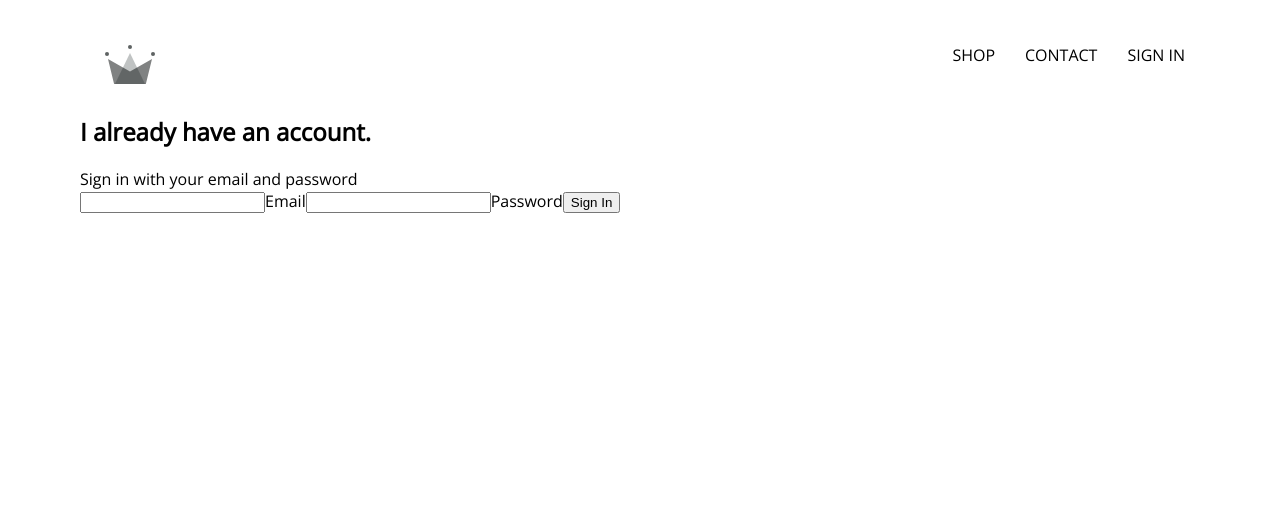
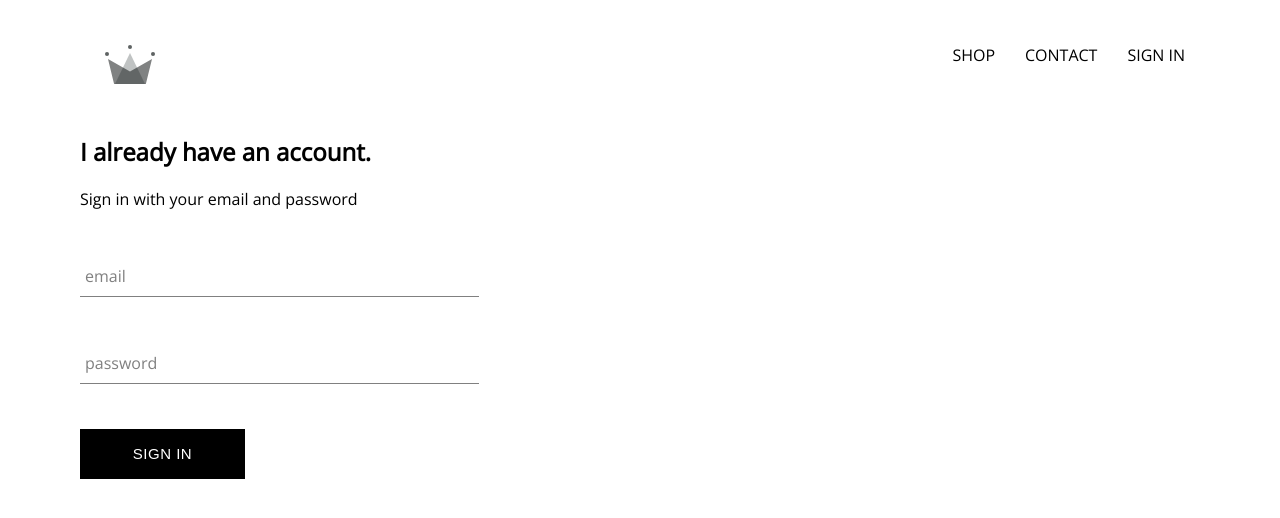
Before and after one commit to joshroxas-dev/clothing-commerce, a React (Create React App) app: page /authenticate in a window 1280 px wide. Shown: the top 518 px of the page. Built offline with nearby package versions, Linux system fonts and the light colour scheme.

Commit message:
sadfwefsdf

```diff
--- /dev/null
+++ b/src/components/custom-button/custom-button.component.jsx
@@ -0,0 +1,8 @@
+import React from "react";
+import "./custom-button.styles.scss";
+
+const CustomButton = ({ children, ...otherProps }) => {
+	return <button className="custom-button" {...otherProps}>{children}</button>
+};
+
+export default CustomButton;
--- /dev/null
+++ b/src/components/custom-button/custom-button.styles.scss
@@ -0,0 +1,22 @@
+.custom-button {
+    min-width: 165px;
+    width: auto;
+    height: 50px;
+    letter-spacing: 0.5px;
+    line-height: 50px;
+    padding: 0 35px 0 35px;
+    font-size: 15px;
+    background-color: black;
+    color: white;
+    text-transform: uppercase;
+    font-weight: bolder;
+    border: none;
+    cursor: pointer;
+    font-weight: 100;
+
+    &:hover {
+      background-color: white;
+      color: black;
+      border: 1px solid black;
+    }
+  }
--- a/src/components/form-input/form-input.styles.scss
+++ b/src/components/form-input/form-input.styles.scss
@@ -0,0 +1,54 @@
+$sub-color: grey;
+$main-color: black;
+
+@mixin shrinkLabel {
+  top: -14px;
+  font-size: 12px;
+  color: $main-color;
+}
+
+.group {
+  position: relative;
+  margin: 45px 0;
+
+  .form-input {
+    background: none;
+    background-color: white;
+    color: $sub-color;
+    font-size: 18px;
+    padding: 10px 10px 10px 5px;
+    display: block;
+    width: 100%;
+    border: none;
+    border-radius: 0;
+    border-bottom: 1px solid $sub-color;
+    margin: 25px 0;
+
+    &:focus {
+      outline: none;
+    }
+
+    &:focus ~ .form-input-label {
+      @include shrinkLabel();
+    }
+  }
+
+  input[type='password'] {
+    letter-spacing: 0.3em;
+  }
+
+  .form-input-label {
+    color: $sub-color;
+    font-size: 16px;
+    font-weight: normal;
+    position: absolute;
+    pointer-events: none;
+    left: 5px;
+    top: 10px;
+    transition: 300ms ease all;
+
+    &.shrink {
+      @include shrinkLabel();
+    }
+  }
+}
--- a/src/components/sign-in/sign-in.component.jsx
+++ b/src/components/sign-in/sign-in.component.jsx
@@ -1,5 +1,7 @@
 import React, { Component } from "react";
 import "./sign-in.styles.scss";
+import FormInput from "../form-input/form-input.component";
+import CustomButton from "../custom-button/custom-button.component";
 
 class SignIn extends Component {
 	constructor(props) {
@@ -30,12 +32,9 @@
                 <span>Sign in with your email and password</span>
 
                 <form onSubmit={this.handleSubmit}>
-                    <input type="email" name="email" value={this.state.email} required onChange={this.handleChange} />
-                    <label htmlFor="email">Email</label>
-                    <input type="password" name="password" value={this.state.password} onChange={this.handleChange} />
-                    <label htmlFor="password">Password</label>
-
-                    <input type="submit" value="Sign In" />
+                    <FormInput type="email" name="email" label="email" value={this.state.email} required handleChange={this.handleChange} />
+                    <FormInput type="password" name="password" label="password" value={this.state.password} handleChange={this.handleChange} />
+                    <CustomButton type="submit">Sign In</CustomButton>
                 </form>
 			</div>
 		);
--- a/src/components/sign-in/sign-in.styles.scss
+++ b/src/components/sign-in/sign-in.styles.scss
@@ -0,0 +1,9 @@
+.sign-in {
+    width: 30vw;
+    display: flex;
+    flex-direction: column;
+
+    .title {
+        margin: 10px;
+    }
+}
```
